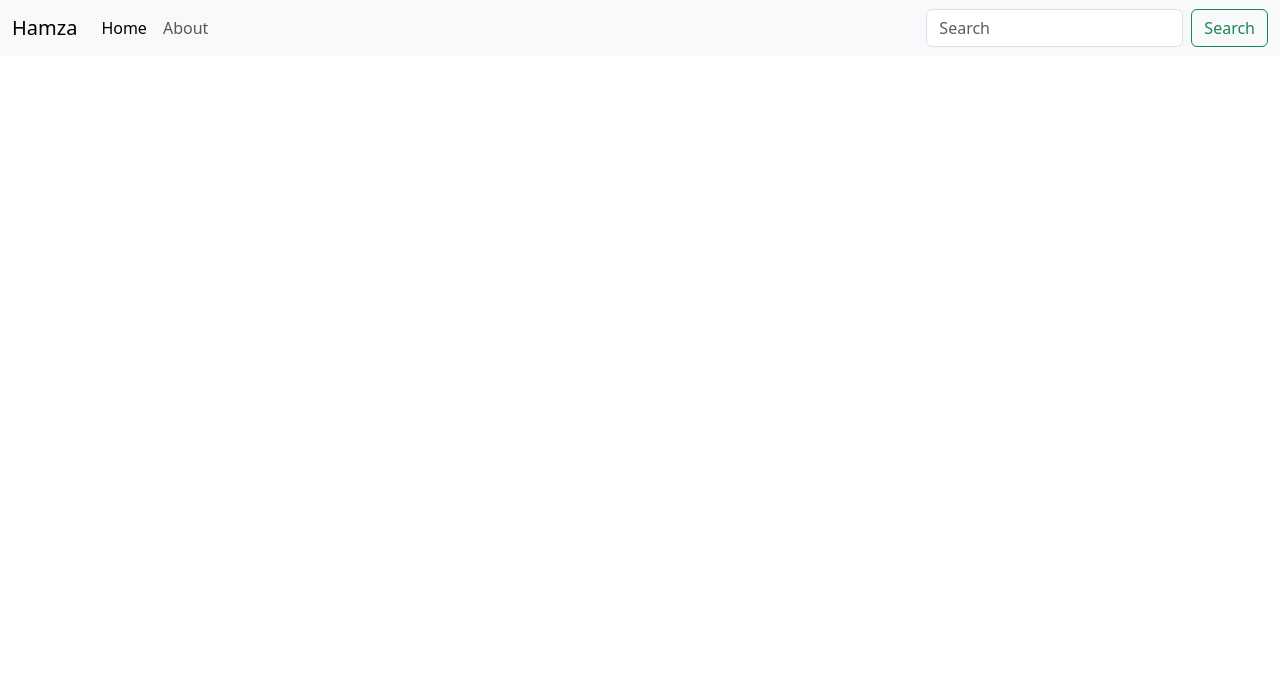
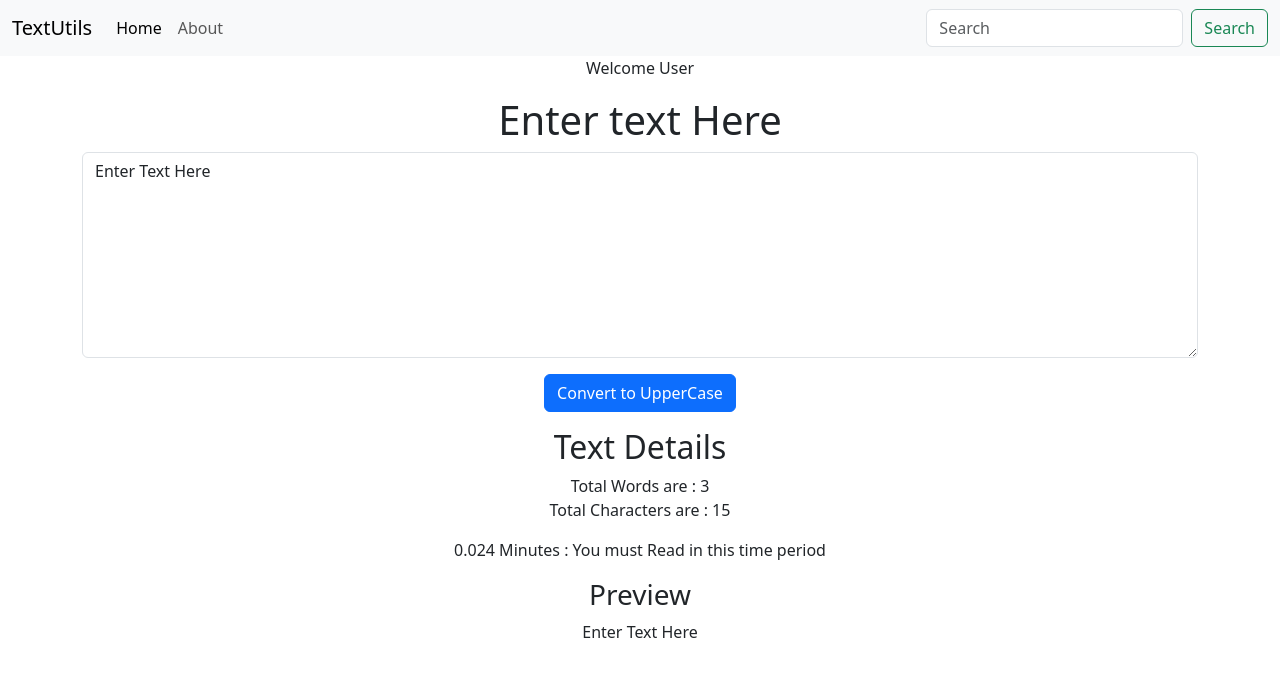
Before and after one commit to Ameer-Hamza200/React-practice, a React (Create React App) app: page / in a window 1280 px wide. Shown: the top 676 px of the page. Built offline with nearby package versions, Linux system fonts and the light colour scheme.

Commit message:
react project

```diff
--- a/public/index.html
+++ b/public/index.html
@@ -26,7 +26,7 @@
       work correctly both with client-side routing and a non-root public URL.
       Learn how to configure a non-root public URL by running `npm run build`.
     -->
-    <title>Practice Project</title>
+    <title>TextUtils App</title>
   </head>
   <body>
     <noscript>You need to enable JavaScript to run this app.</noscript>
--- a/src/App.js
+++ b/src/App.js
@@ -1,11 +1,15 @@
 // import logo from './logo.svg';
 import './App.css';
 import Navbar from './components/Navbar';
+import TextForm from './components/TextForm';
+import Welcome from './components/Welcome';
 
 function App() {
   return (
     <div className="App">
-   <Navbar title="Hamza"/>
+   <Navbar title="TextUtils"/>
+   <Welcome />
+   <TextForm heading="Enter text Here"/>
     </div>
   );
 }
--- /dev/null
+++ b/src/components/TextForm.js
@@ -0,0 +1,36 @@
+import React , {useState} from 'react'
+export default function TextForm(props) {
+  const handleUp = ()=>{
+    // console.log("button clicked" + text);
+    const newText = text.toUpperCase();
+    setText(newText)
+  }
+  const handleOn = (event)=>{
+    // console.log("button chnaged");
+    setText(event.target.value)
+  }
+  const clearInput = (event) =>{
+    setText("");
+  }
+  const [text , setText ] = useState ('Enter Text Here');
+
+  return (
+
+  <><div className='container my-3'>
+      <div className="mb-3">
+        <h1>{props.heading}  </h1>
+        <textarea className="form-control" value={text} onClick={clearInput}onChange={handleOn} id="exampleFormControlTextarea1" rows="8"></textarea>
+      </div>
+      <button className='btn btn-primary' onClick={handleUp}>Convert to UpperCase</button>
+    </div><div className='container'>
+    <h2>Text Details</h2>
+    <p>Total Words are : {text.split(" ").length} <br></br> Total Characters are : {text.length}</p>
+    {/* // Estimatng time to read that pragraph */}
+    <p>{0.008 * text.split(" ").length } Minutes : You must Read in this time period</p>
+    { /* preview Section */}
+    <h3>Preview</h3>
+    <p>{text}</p>
+      </div></>
+
+  )
+}
--- /dev/null
+++ b/src/components/Welcome.js
@@ -0,0 +1,51 @@
+import React, { Component } from 'react'
+
+ class Welcome extends Component {
+    constructor(props) {
+      super(props)
+
+      this.state = {
+         isloggedIn : true
+      }
+    }
+
+  render() {
+
+    return this.state.isloggedIn && <div>Welcome User</div>
+    //Using ternary Rendering
+
+    // return(
+    //     this.state.isloggedIn ? <div>Welcome User</div> : <div>Welcome Guest</div>
+    // )
+
+
+
+    //Using element rendereing
+            //   let message
+            //   if(this.state.isloggedIn){
+            //     message = <div>Welcome User</div>
+            //   } else{
+            //     <div>Welcome Guest</div>
+            //   }
+            //   return <div>{message}</div>
+
+    // Using if else satement
+    // if(this.state.isloggedIn){
+    //   return  <div className='my-3'>Welcome User</div>
+    // }else{
+    //   return  <div className='my-3'>Welcome Guest</div>
+    //      }
+
+
+    // return (
+    //     <div>
+    //          <div className='my-3'>Welcome User</div>
+    //          <div className='my-3'>Welcome Guest</div>
+
+
+    //     </div>
+    //     )
+  }
+}
+
+export default Welcome
```
